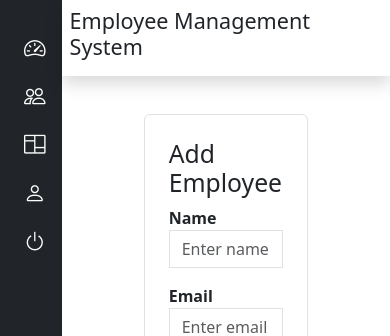
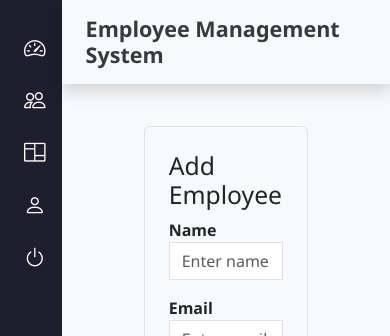
Before and after one commit to balashiranjeevi/Employee-Management-System, a React (Vite) app in the folder EMS/: page /dashboard/add_employee in a window 390 px wide. Shown: the top 336 px of the page. Built offline with nearby package versions, Linux system fonts and the light colour scheme; no server answers.

Commit message:
Enhance dashboard styling with responsive design and improved sidebar links

```diff
--- a/EMS/src/components/style.css
+++ b/EMS/src/components/style.css
@@ -91,3 +91,93 @@
   height: 40px;
   border-radius: 50%;
 }
+
+
+/* Dashboard.jsx (style.css)*/
+
+/* style.css */
+
+/* General body and scroll behavior */
+body {
+  font-family: 'Segoe UI', Tahoma, Geneva, Verdana, sans-serif;
+  background-color: #f8f9fa;
+  margin: 0;
+  padding: 0;
+  overflow-x: hidden;
+}
+
+/* Sidebar styling */
+.bg-dark {
+  background-color: #1e1e2f !important;
+}
+
+.min-vh-100 {
+  min-height: 100vh;
+}
+
+/* Sidebar links */
+.nav-link {
+  transition: background 0.3s, transform 0.2s;
+  border-radius: 0.375rem;
+  margin-bottom: 0.25rem;
+}
+
+.nav-link:hover,
+.nav-link.active {
+  background-color: #343a40;
+  transform: translateX(3px);
+}
+
+/* Icon spacing and size */
+.nav-link i {
+  color: #ffffff;
+}
+
+.nav-link span {
+  color: #ffffff;
+}
+
+/* Logout hover effect */
+.nav-link:hover i,
+.nav-link:hover span {
+  color: #ffc107;
+}
+
+/* Brand title */
+.fs-5.fw-bolder {
+  font-size: 1.5rem;
+  font-weight: 700;
+}
+
+/* Top bar shadow */
+.shadow {
+  box-shadow: 0 4px 6px rgba(0, 0, 0, 0.1);
+}
+
+/* Dashboard title */
+h4 {
+  margin: 0;
+  padding: 0.5rem 1rem;
+  font-weight: 600;
+  color: #343a40;
+}
+
+/* Responsive tweaks */
+@media (max-width: 768px) {
+  .fs-5.fw-bolder {
+    font-size: 1.25rem;
+  }
+
+  .nav-link span {
+    display: none !important;
+  }
+
+  .nav-link i {
+    margin: 0 auto;
+    display: block;
+  }
+
+  .nav-pills {
+    align-items: center !important;
+  }
+}
```
